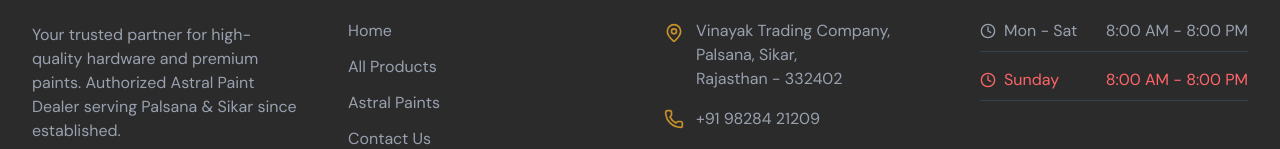
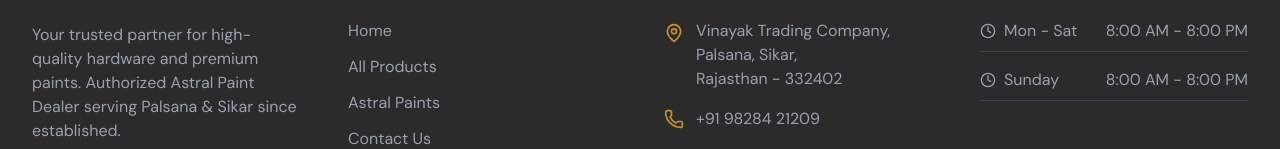
Before and after one commit to YashKumar080/VinayakWebsite, a React (Vite) app: page /admin/dashboard in a window 1280 px wide. Shown: the part 901-1050 px from the top of the page. Built offline with nearby package versions, Linux system fonts and the light colour scheme; no server answers; the database is empty; a web font is replaced by a local one.

Commit message:
Update Footer.jsx

```diff
--- a/src/components/Footer.jsx
+++ b/src/components/Footer.jsx
@@ -55,7 +55,7 @@ const Footer = () => {
                 <span className="flex items-center gap-2"><Clock size={16}/> Mon - Sat</span>
                 <span>8:00 AM - 8:00 PM</span>
               </li>
-              <li className="flex items-center justify-between border-b border-gray-700 pb-2 text-red-400">
+              <li className="flex items-center justify-between border-b border-gray-700 pb-2 text-gray-400">
                 <span className="flex items-center gap-2"><Clock size={16}/> Sunday</span>
                 <span>8:00 AM - 8:00 PM</span>
               </li>
```
